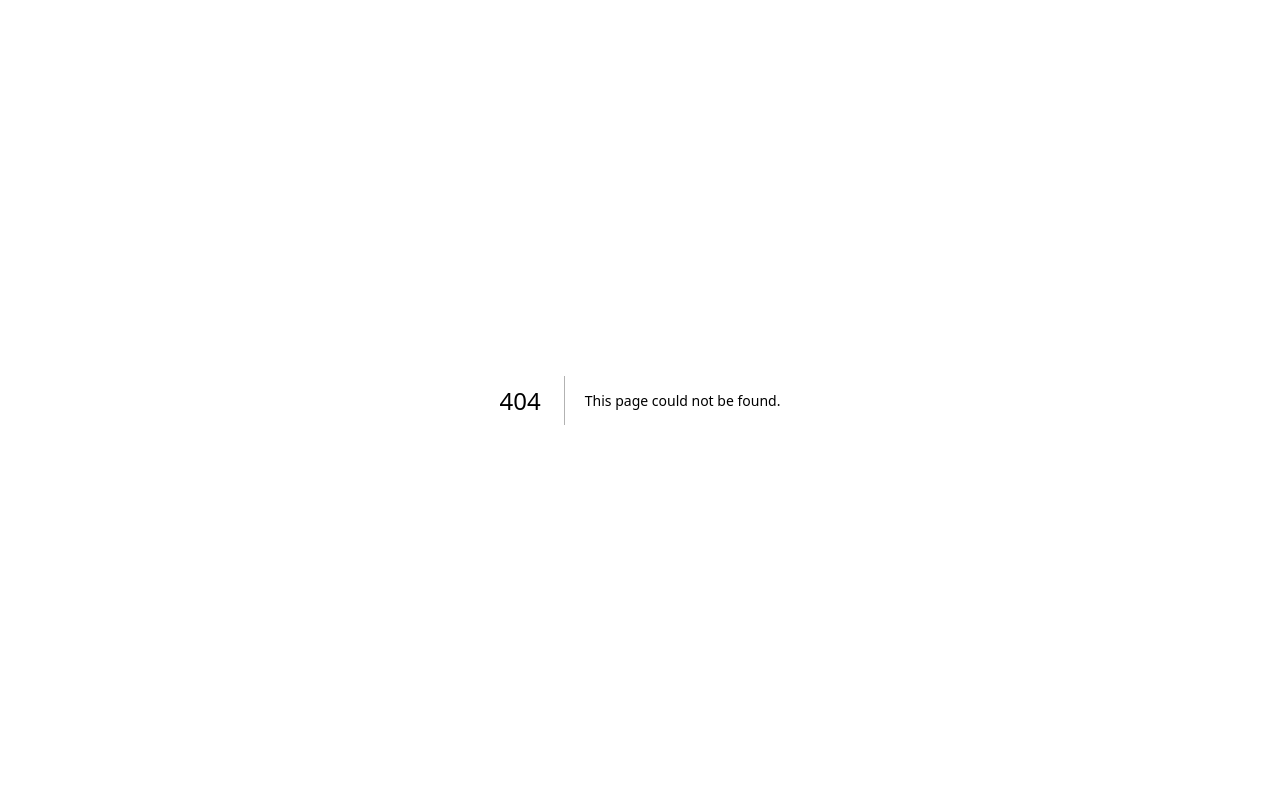
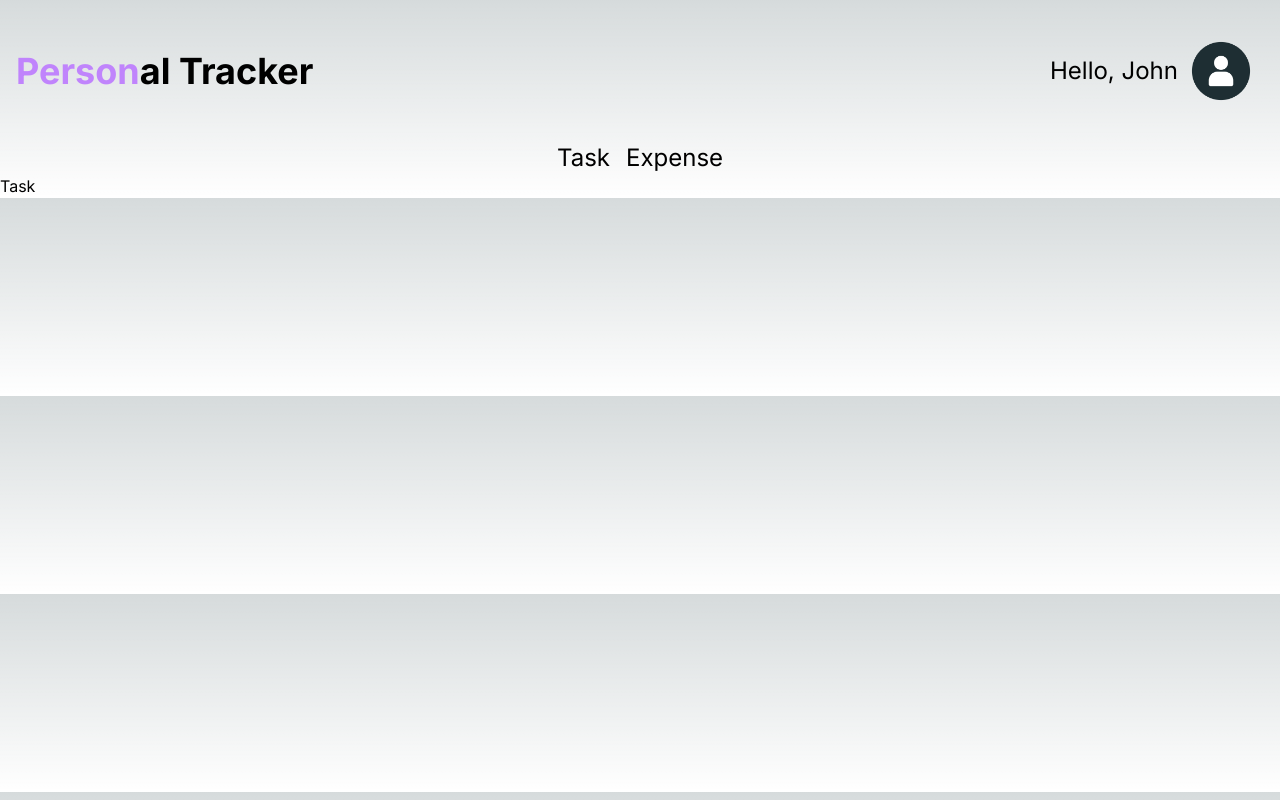
Before and after one commit to josglenn/project-personal-tracker, a Next.js app: page /dashboard/task in a window 1280 px wide. Before the commit this address had no page. Built offline with nearby package versions, Linux system fonts and the light colour scheme.

Commit message:
Feat: Add navigation menu

```diff
--- a/app/components/dashboard/NavMenu.tsx
+++ b/app/components/dashboard/NavMenu.tsx
@@ -1,7 +1,37 @@
+"use client";
+
+import Link from "next/link";
 import React from "react";
+import { useSelectedLayoutSegment } from "next/navigation";
 
 function NavMenu() {
-  return <div>NavMenu</div>;
+  const segment = useSelectedLayoutSegment();
+
+  const activeMenuStyle =
+    "transition text-2xl  ease-in delay-75 hover:underline hover:-translate-y-1 hover:scale-110 hover:duration-300";
+
+  return (
+    <div className="flex justify-center items-center gap-4">
+      <h4
+        className={
+          segment === "task"
+            ? `${activeMenuStyle} font-semibold text-purple-400 underline`
+            : activeMenuStyle
+        }
+      >
+        <Link href={"/dashboard/task"}>Task</Link>
+      </h4>
+      <h4
+        className={
+          segment === "expense"
+            ? `${activeMenuStyle} font-semibold text-purple-400 underline`
+            : activeMenuStyle
+        }
+      >
+        <Link href={"/dashboard/expense"}>Expense</Link>
+      </h4>
+    </div>
+  );
 }
 
 export default NavMenu;
--- a/app/components/dashboard/dashboard.tsx
+++ b/app/components/dashboard/dashboard.tsx
@@ -1,7 +1,12 @@
 import React from "react";
+import NavMenu from "@/app/components/dashboard/NavMenu";
 
-function DashboardLayout() {
-  return <div>DashboardLayout</div>;
+function Dashboard() {
+  return (
+    <div>
+      <NavMenu />
+    </div>
+  );
 }
 
-export default DashboardLayout;
+export default Dashboard;
--- /dev/null
+++ b/app/dashboard/expense/page.tsx
@@ -0,0 +1,7 @@
+import React from "react";
+
+function Expense() {
+  return <div>Expense</div>;
+}
+
+export default Expense;
--- /dev/null
+++ b/app/dashboard/layout.tsx
@@ -0,0 +1,15 @@
+import React from "react";
+import ProfileHeader from "../components/account/profileHeader";
+import Dashboard from "../components/dashboard/dashboard";
+
+function DashBoardLayout({ children }: { children: React.ReactNode }) {
+  return (
+    <>
+      <ProfileHeader />
+      <Dashboard />
+      {children}
+    </>
+  );
+}
+
+export default DashBoardLayout;
--- a/app/dashboard/page.tsx
+++ b/app/dashboard/page.tsx
@@ -1,14 +1,7 @@
 import React from "react";
-import DashboardLayout from "@/app/components/dashboard/dashboard";
-import ProfileHeader from "@/app/components/account/profileHeader";
 
-function Dashboard() {
-  return (
-    <>
-      <ProfileHeader />
-      <DashboardLayout />
-    </>
-  );
+function Dashboardlayout() {
+  return <>hello</>;
 }
 
-export default Dashboard;
+export default Dashboardlayout;
--- /dev/null
+++ b/app/dashboard/task/page.tsx
@@ -0,0 +1,7 @@
+import React from "react";
+
+function Task() {
+  return <div>Task</div>;
+}
+
+export default Task;
```
